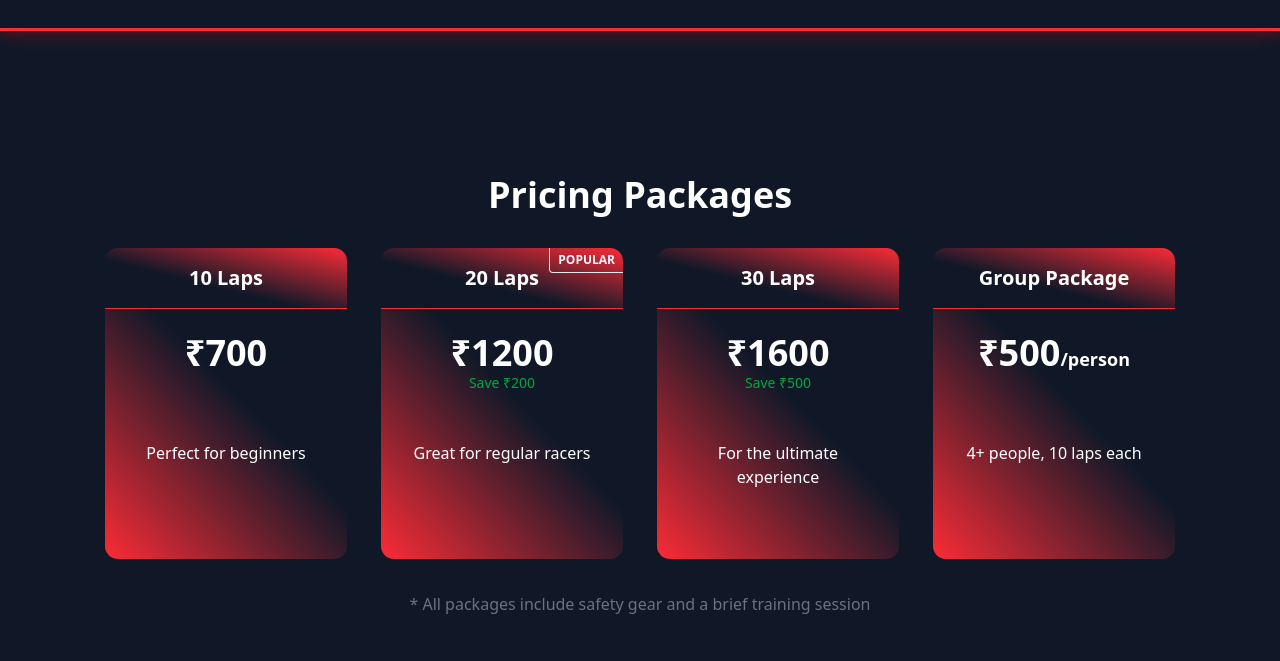
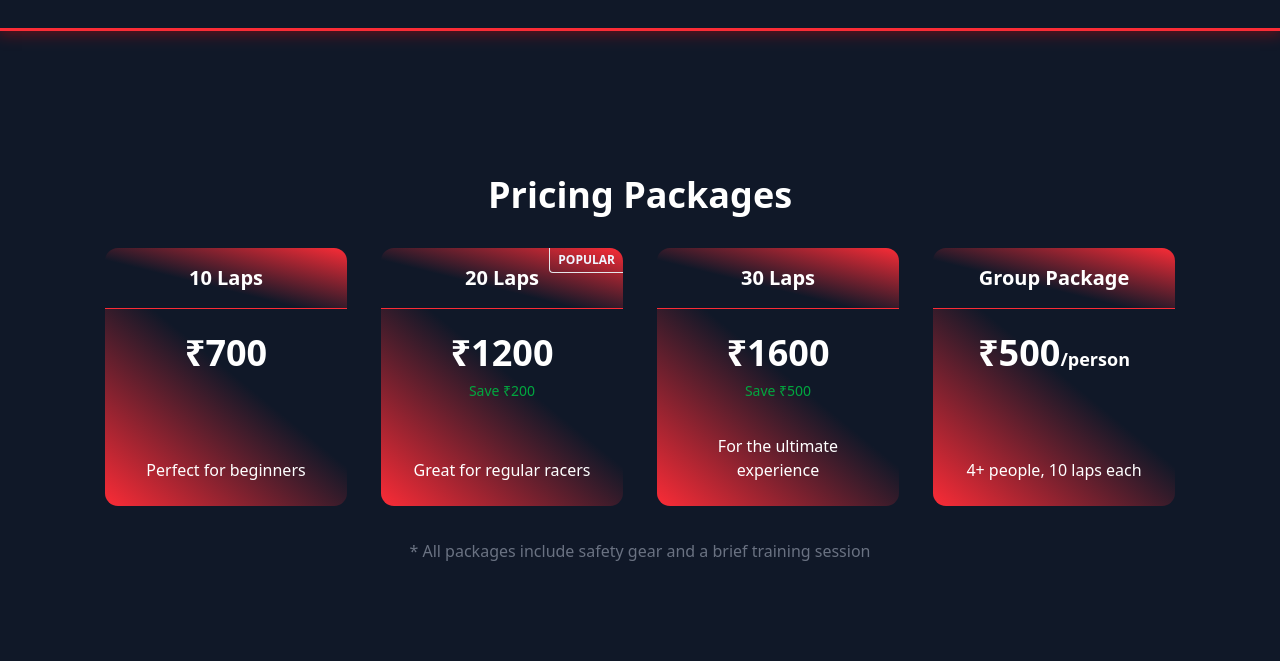
Before and after one commit to KingReevan/VGOwebGL, a Next.js app in the folder OneDrive/Desktop/vgo/vgo-frontend/: page / in a window 1280 px wide. Shown: the part 1960-2621 px from the top of the page. Built offline with nearby package versions, Linux system fonts and the light colour scheme; no server answers.

Commit message:
Finished the pricing package responsiveness

```diff
--- a/OneDrive/Desktop/vgo/vgo-frontend/src/app/components/PricingSection.tsx
+++ b/OneDrive/Desktop/vgo/vgo-frontend/src/app/components/PricingSection.tsx
@@ -1,101 +1,107 @@
-// components/PricingSection.tsx
+'use client'
+
 import Link from 'next/link'
 
-interface PricingPackage {
-  title: string;
-  price: string;
-  description: string;
-  isPopular?: boolean;
-  savings?: string;
-  isGroup?: boolean;
+export default function PricingSection() {
+  return (
+    <section className="space-y-8 py-12">
+      <h2 className="text-4xl font-extrabold text-center">Pricing Packages</h2>
+
+      <div className="grid grid-cols-1 md:grid-cols-2 lg:grid-cols-4 gap-6 sm:gap-8 px-4 sm:px-10 max-w-6xl mx-auto">
+        {/* Basic Package */}
+        <PricingCard
+          title="10 Laps"
+          price="₹700"
+          description="Perfect for beginners"
+          href="/book"
+        />
+
+        {/* Popular Package */}
+        <PricingCard
+          title="20 Laps"
+          price="₹1200"
+          description="Great for regular racers"
+          savings="Save ₹200"
+          href="/book"
+          badge="POPULAR"
+        />
+
+        {/* Premium Package */}
+        <PricingCard
+          title="30 Laps"
+          price="₹1600"
+          description="For the ultimate experience"
+          savings="Save ₹500"
+          href="/book"
+        />
+
+        {/* Group Package */}
+        <PricingCard
+          title="Group Package"
+          price="₹500"
+          priceSuffix="/person"
+          description="4+ people, 10 laps each"
+          href="/book"
+        />
+      </div>
+
+      <p className="text-center text-muted-foreground mt-8">
+        * All packages include safety gear and a brief training session
+      </p>
+    </section>
+  )
 }
 
-export default function PricingSection() {
-  const packages: PricingPackage[] = [
-    {
-      title: "10 Laps",
-      price: "₹700",
-      description: "Perfect for beginners"
-    },
-    {
-      title: "20 Laps",
-      price: "₹1200",
-      description: "Great for regular racers",
-      isPopular: true,
-      savings: "Save ₹200"
-    },
-    {
-      title: "30 Laps",
-      price: "₹1600",
-      description: "For the ultimate experience",
-      savings: "Save ₹500"
-    },
-    {
-      title: "Group Package",
-      price: "₹500/person",
-      description: "4+ people, 10 laps each",
-      isGroup: true
+type PricingCardProps = {
+  title: string
+  price: string
+  description: string
+  href: string
+  savings?: string
+  badge?: string
+  priceSuffix?: string
 }
-  ];
 
+function PricingCard({
+  title,
+  price,
+  priceSuffix,
+  description,
+  savings,
+  href,
+  badge,
+}: PricingCardProps) {
   return (
-    <section className="py-12 px-4 sm:px-6">
-      <div className="max-w-6xl mx-auto">
-        <h2 className="text-3xl sm:text-4xl font-extrabold text-center mb-8 sm:mb-12">
-          Pricing Packages
-        </h2>
-
-        <div className="grid grid-cols-1 md:grid-cols-2 lg:grid-cols-4 gap-6 px-4 sm:px-0">
-          {packages.map((pkg, index) => (
     <Link
-              href="/book"
-              key={index}
-              className="border border-gray-900 rounded-xl overflow-hidden hover:shadow-[0_0_15px_2px_rgba(255,0,0,0.4)] hover:border-red-500 transition-all duration-300 flex flex-col cursor-pointer hover:scale-[1.02] min-h-[280px]"
+      href={href}
+      className="min-h-[260px] border border-gray-900 rounded-xl overflow-hidden hover:shadow-[0_0_15px_2px_rgba(255,0,0,0.4)] hover:border-red-500 transition-all duration-300 flex flex-col cursor-pointer h-full relative hover:scale-100 sm:hover:scale-105"
     >
-              {/* Popular Badge */}
-              {pkg.isPopular && (
+      {badge && (
         <div className="absolute top-0 right-0 text-xs font-bold px-2 py-1 rounded-bl text-blue-50 border-l border-b">
-                  POPULAR
+          {badge}
         </div>
       )}
 
-              {/* Package Header */}
       <div className="border-b border-red-500 bg-gradient-to-bl from-red-500 to-60% p-4 text-center">
-                <h3 className="text-primary font-bold text-lg sm:text-xl">
-                  {pkg.title}
-                </h3>
+        <h3 className="text-primary font-bold text-xl">{title}</h3>
       </div>
 
-              {/* Package Content */}
       <div className="p-6 flex flex-col flex-1 bg-gradient-to-tr from-red-500 to-60%">
-                <div className="text-center space-y-4 mb-6">
-                  <p className="text-3xl sm:text-4xl font-bold">
-                    {pkg.isGroup ? (
-                      <>
-                        ₹500<span className="text-lg">/person</span>
-                      </>
-                    ) : pkg.price}
+        <div className="flex flex-col justify-between flex-1 text-center">
+          <div className="space-y-2">
+            <p className="text-4xl font-bold">
+              {price}
+              {priceSuffix && <span className="text-lg">{priceSuffix}</span>}
             </p>
+            {savings && <p className="text-sm text-green-600">{savings}</p>}
+          </div>
 
-                  {pkg.savings && (
-                    <p className="text-sm text-green-600">
-                      {pkg.savings}
-                    </p>
-                  )}
+          {/* Spacer to align descriptions */}
+          <div className="flex-1" />
 
-                  <p className="text-primary mt-4 sm:mt-6">
-                    {pkg.description}
-                  </p>
+          <p className="text-primary">{description}</p>
         </div>
       </div>
     </Link>
-          ))}
-        </div>
-
-        <p className="text-center text-muted-foreground mt-8 sm:mt-10">
-          * All packages include safety gear and a brief training session
-        </p>
-      </div>
-    </section>
-  );
+  )
 }
--- a/OneDrive/Desktop/vgo/vgo-frontend/src/app/page.tsx
+++ b/OneDrive/Desktop/vgo/vgo-frontend/src/app/page.tsx
@@ -5,7 +5,7 @@ import { Button } from "@/components/ui/button";
 import { LightningBoltIcon, GaugeIcon, ShieldIcon, PersonIcon, MapPinIcon, LoopIcon, TimerIcon, SafetyIcon} from './components/icons';
 import Leaderboard from "./components/Leaderboard";
 import WhatsAppButton from "./components/WhatsAppButton";
-
+import PricingSection from './components/PricingSection';
 import UpcomingEvents from "./components/Slideshow";
 import { Partnerships } from "./components/Partnerships";
 
@@ -145,75 +145,7 @@ export default function Home() {
         </section>
 
         {/* Pricing */}
-        <section className="space-y-8 py-12">
-          <h2 className="text-4xl font-extrabold text-center">Pricing Packages</h2>
-
-          <div className="grid grid-cols-1 md:grid-cols-2 lg:grid-cols-4 gap-6 sm:gap-8 max-w-6xl px-4 sm:px-10 mx-auto">
-            {/* Basic Package */}
-            <Link href="/book" className="border border-gray-900 rounded-xl overflow-hidden hover:shadow-[0_0_15px_2px_rgba(255,0,0,0.4)] hover:border-red-500 transition-all duration-300 flex flex-col cursor-pointer h-full hover:scale-100 sm:hover:scale-105">
-              <div className="border-b border-red-500 bg-gradient-to-bl from-red-500 to-60% p-4 text-center">
-                <h3 className="text-primary font-bold text-xl">10 Laps</h3>
-              </div>
-              <div className="p-6 flex flex-col flex-1 min-h-[250px] bg-gradient-to-tr from-red-500 to-60%">
-                <div className="text-center space-y-4 mb-6">
-                  <p className="text-4xl font-bold">₹700</p>
-                  <p className="text-primary mt-17">Perfect for beginners</p>
-                </div>
-              </div>
-            </Link>
-
-            {/* Popular Package */}
-            <Link href="/book" className="border border-gray-900 rounded-xl overflow-hidden hover:shadow-[0_0_15px_2px_rgba(255,0,0,0.4)] hover:border-red-500 transition-all duration-300 flex flex-col cursor-pointer h-full relative hover:scale-100 sm:hover:scale-105">
-              <div className="absolute top-0 right-0 text-xs font-bold px-2 py-1 rounded-bl text-blue-50 border-l border-b">
-                POPULAR
-              </div>
-              <div className="border-b border-red-500 bg-gradient-to-bl from-red-500 to-60% p-4 text-center">
-                <h3 className="text-primary font-bold text-xl">20 Laps</h3>
-              </div>
-              <div className="p-6 flex flex-col flex-1 min-h-[250px] bg-gradient-to-tr from-red-500 to-60%">
-                <div className="text-center space-y-4 mb-6">
-                  <div>
-                    <p className="text-4xl font-bold">₹1200</p>
-                    <p className="text-sm text-green-600">Save ₹200</p>
-                  </div>
-                  <p className="text-primary mt-12">Great for regular racers</p>
-                </div>
-              </div>
-            </Link>
-
-            {/* Premium Package */}
-            <Link href="/book" className="border border-gray-900 rounded-xl overflow-hidden hover:shadow-[0_0_15px_2px_rgba(255,0,0,0.4)] hover:border-red-500 transition-all duration-300 flex flex-col cursor-pointer h-full relative hover:scale-100 sm:hover:scale-105">
-              <div className="border-b border-red-500 bg-gradient-to-bl from-red-500 to-60% p-4 text-center">
-                <h3 className="text-primary font-bold text-xl">30 Laps</h3>
-              </div>
-              <div className="p-6 flex flex-col flex-1 min-h-[250px] bg-gradient-to-tr from-red-500 to-60%">
-                <div className="text-center space-y-4 mb-6">
-                  <div>
-                    <p className="text-4xl font-bold">₹1600</p>
-                    <p className="text-sm text-green-600">Save ₹500</p>
-                  </div>
-                  <p className="text-primary mt-12">For the ultimate experience</p>
-                </div>
-              </div>
-            </Link>
-
-            {/* Group Package */}
-            <Link href="/book" className="border border-gray-900 rounded-xl overflow-hidden hover:shadow-[0_0_15px_2px_rgba(255,0,0,0.4)] hover:border-red-500 transition-all duration-300 flex flex-col cursor-pointer h-full hover:scale-100 sm:hover:scale-105">
-              <div className="border-b border-red-500 bg-gradient-to-bl from-red-500 to-60% p-4 text-center">
-                <h3 className="text-primary font-bold text-xl">Group Package</h3>
-              </div>
-              <div className="p-6 flex flex-col flex-1 min-h-[250px] bg-gradient-to-tr from-red-500 to-60%">
-                <div className="text-center space-y-4 mb-6">
-                  <p className="text-4xl font-bold">₹500<span className="text-lg">/person</span></p>
-                  <p className="text-primary mt-17">4+ people, 10 laps each</p>
-                </div>
-              </div>
-            </Link>
-          </div>
-          <p className="text-center text-muted-foreground mt-8">
-            * All packages include safety gear and a brief training session
-          </p>
-        </section>
+        <PricingSection/>
 
         {/* Gallery */}
         <section className="space-y-6 px-4 py-12 bg-black/5 dark:bg-white/5 rounded-xl">
```
Lines whose indentation alone changed are shown as unchanged.
